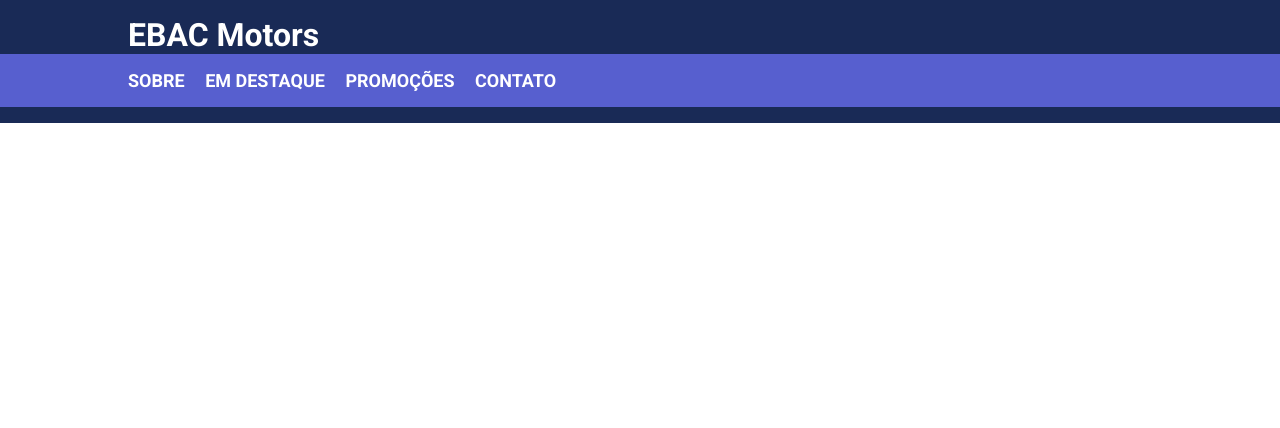
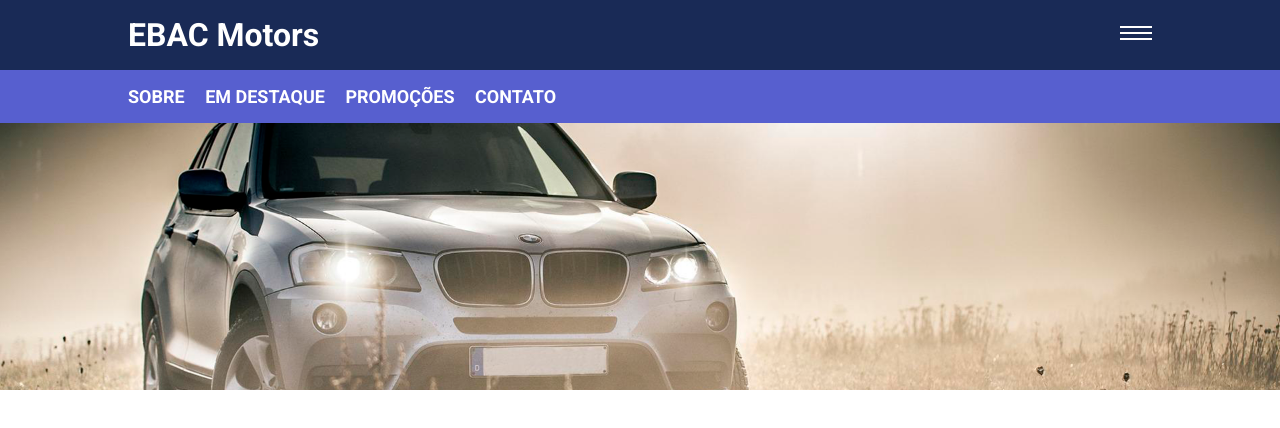
Before and after one commit to LuisFernandoRufato/ebac-motors, a plain HTML site: page index.html in a window 1280 px wide. Drawn offline with nearby package versions, Linux system fonts and the light colour scheme.

Commit message:
editando projeto

```diff
--- a/index.html
+++ b/index.html
@@ -9,12 +9,19 @@
     <link rel="preconnect" href="https://fonts.gstatic.com" crossorigin>
     <link href="https://fonts.googleapis.com/css2?family=Roboto:wght@400;700&display=swap" rel="stylesheet">
     <link rel="stylesheet" href="./style.css">
+    <link rel="stylesheet" type="text/css" href="https://cdn.jsdelivr.net/npm/slick-carousel@1.8.1/slick/slick.css"/>
+    <link rel="stylesheet" type="text/css" href="slick/slick-theme.css"/>
 </head>
 
 <body>
     <header>
         <div class="container">
             <h1>EBAC Motors</h1>
+            <div class="menu-hamburguer">
+                <span></span>
+                <span></span>
+                <span></span>
+            </div>
         </div>
         <nav>
             <div class="container">
@@ -35,6 +42,22 @@
             </div>
         </nav>
     </header>
+    <div id="carousel-imagens">
+        <img src="./images/slide1.png" alt="Carro da Porshe">
+        <img src="./images/slide2.png" alt="Carro da BMW">
+        <img src="./images/slide3.png" alt="Carro da Ford">
+    </div>
+    <script type="text/javascript" src="https://code.jquery.com/jquery-1.11.0.min.js"></script>
+    <script type="text/javascript" src="https://code.jquery.com/jquery-migrate-1.2.1.min.js"></script>
+    <script type="text/javascript" src="https://cdn.jsdelivr.net/npm/slick-carousel@1.8.1/slick/slick.min.js"></script>
+    <script>
+        $(document).ready(function(){
+            $('#carousel-imagens').slick({
+                autoplay:true,
+                arrows:false
+            });
+        });
+    </script>
 </body>
 
 </html>
--- a/style.css
+++ b/style.css
@@ -13,8 +13,15 @@
 
 header {
     background-color: #192a56;
-    padding: 16px 0;
+    padding-top: 16px;
     color: #fff;
+}
+
+header > .container{
+    display: flex;
+    justify-content: space-between;
+    align-items: center;
+    padding-bottom: 16px;
 }
 
 nav {
@@ -35,3 +42,15 @@ nav li a{
     color: #fff;
     text-decoration: none;
 }
+
+.menu-hamburguer{
+    width: 32px;
+}
+
+.menu-hamburguer span{
+    height: 2px;
+    width: 100%;
+    background-color: #fff;
+    display: block;
+    margin-bottom: 4px;
+}
```
Also changed, not shown: icones/facebook.png (added), icones/instagram.png (added), icones/youtube.png (added), images/carro-bmw.png (added), images/fusca.png (added), images/loja.jpg (added), images/moto-bmw.png (added), images/slide1.png (added), images/slide2.png (added), images/slide3.png (added).
